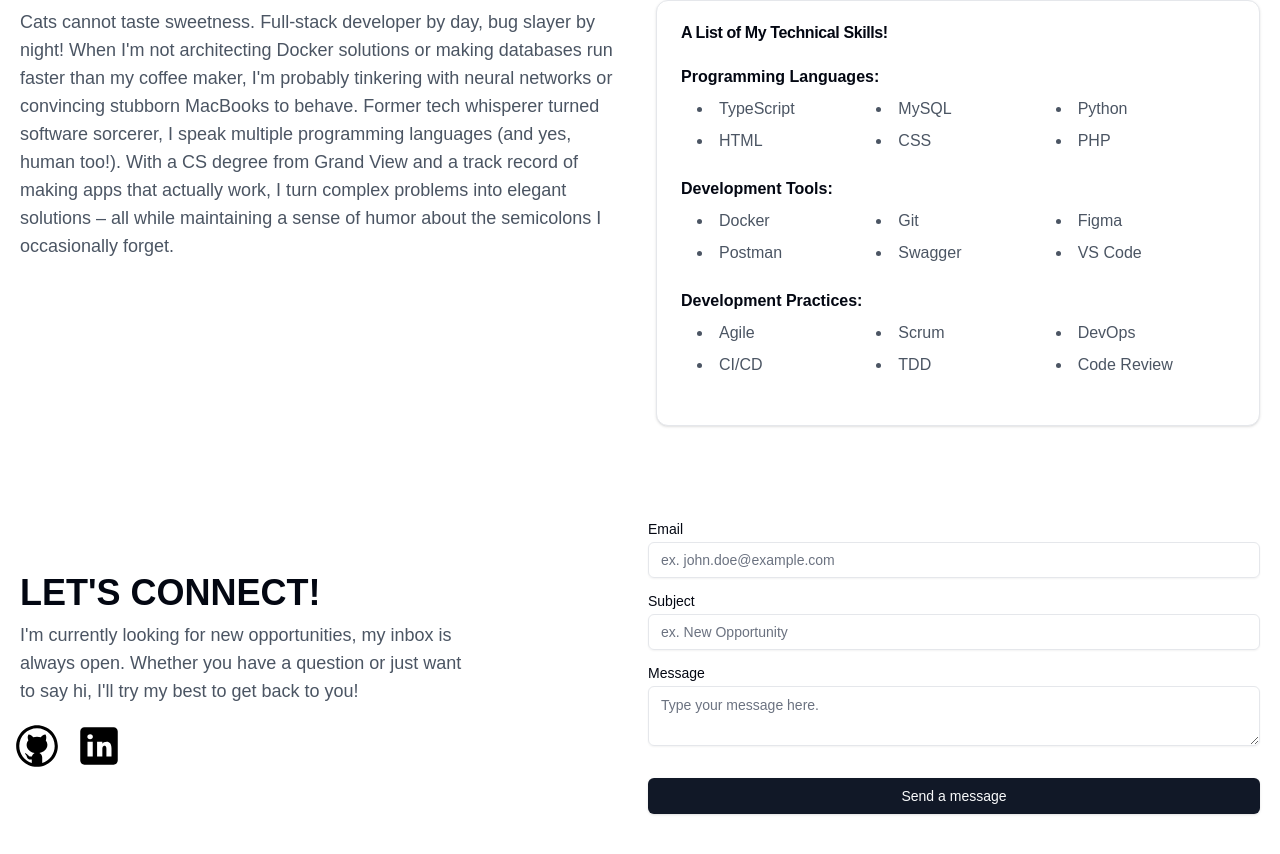
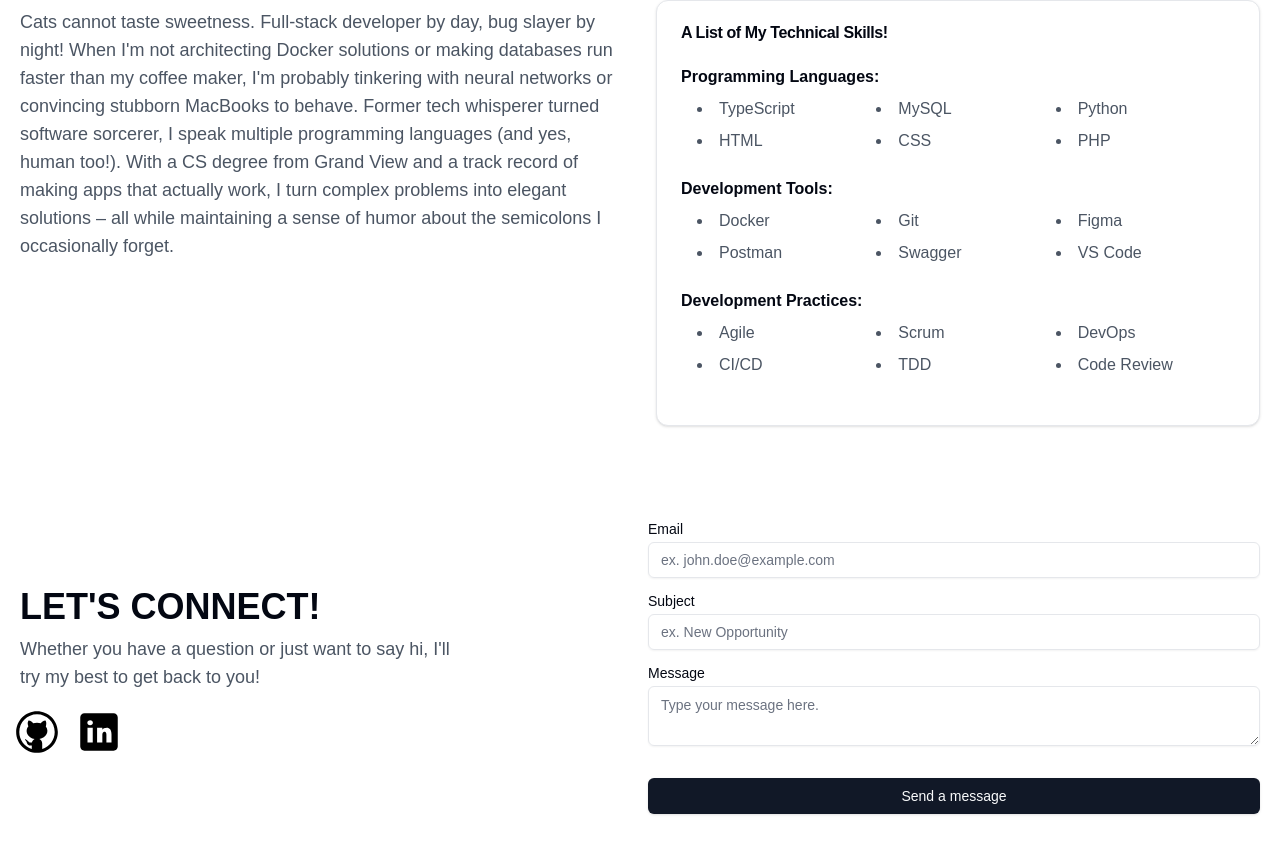
Before and after one commit to miken515/portfolio-react, a Next.js app: page / in a window 1280 px wide. Shown: the part 684-1538 px from the top of the page. Built offline with nearby package versions, Linux system fonts and the light colour scheme.

Commit message:
Updating Veribage on Contact Component

```diff
--- a/components/main-content/contact.tsx
+++ b/components/main-content/contact.tsx
@@ -60,8 +60,7 @@ export function Contact() {
       <div className="flex flex-col justify-center content-center">
         <h2 className="text-4xl font-bold my-2 uppercase">Let&apos;s Connect!</h2>
         <p className="text-gray-600 mb-4 max-w-md sm:text-lg">
-          I&apos;m currently looking for new opportunities, my inbox is always
-          open. Whether you have a question or just want to say hi, I&apos;ll
+          Whether you have a question or just want to say hi, I&apos;ll
           try my best to get back to you!
         </p>
         <div className="flex items-center justify-center sm:justify-start gap-3 -mx-2">
```
